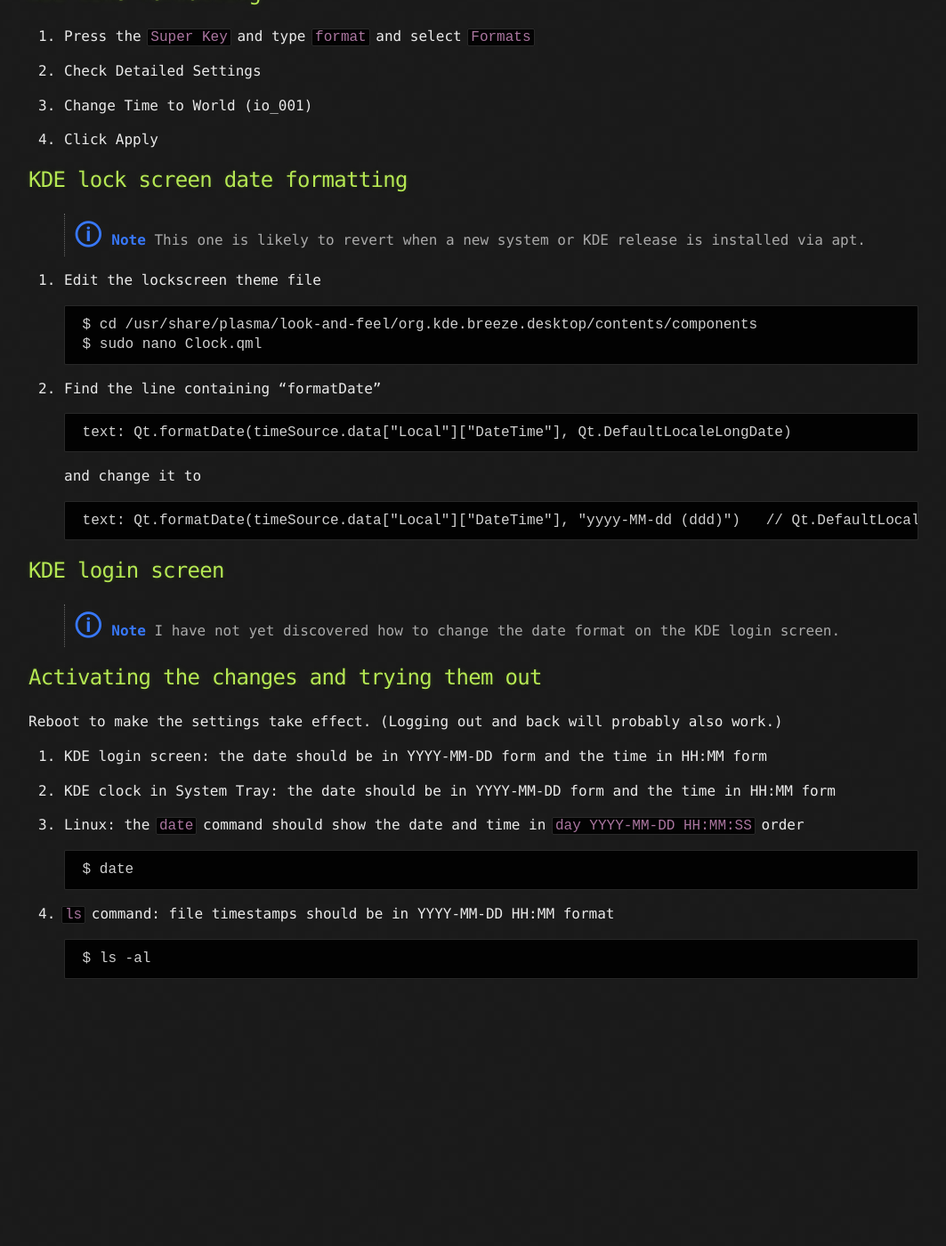
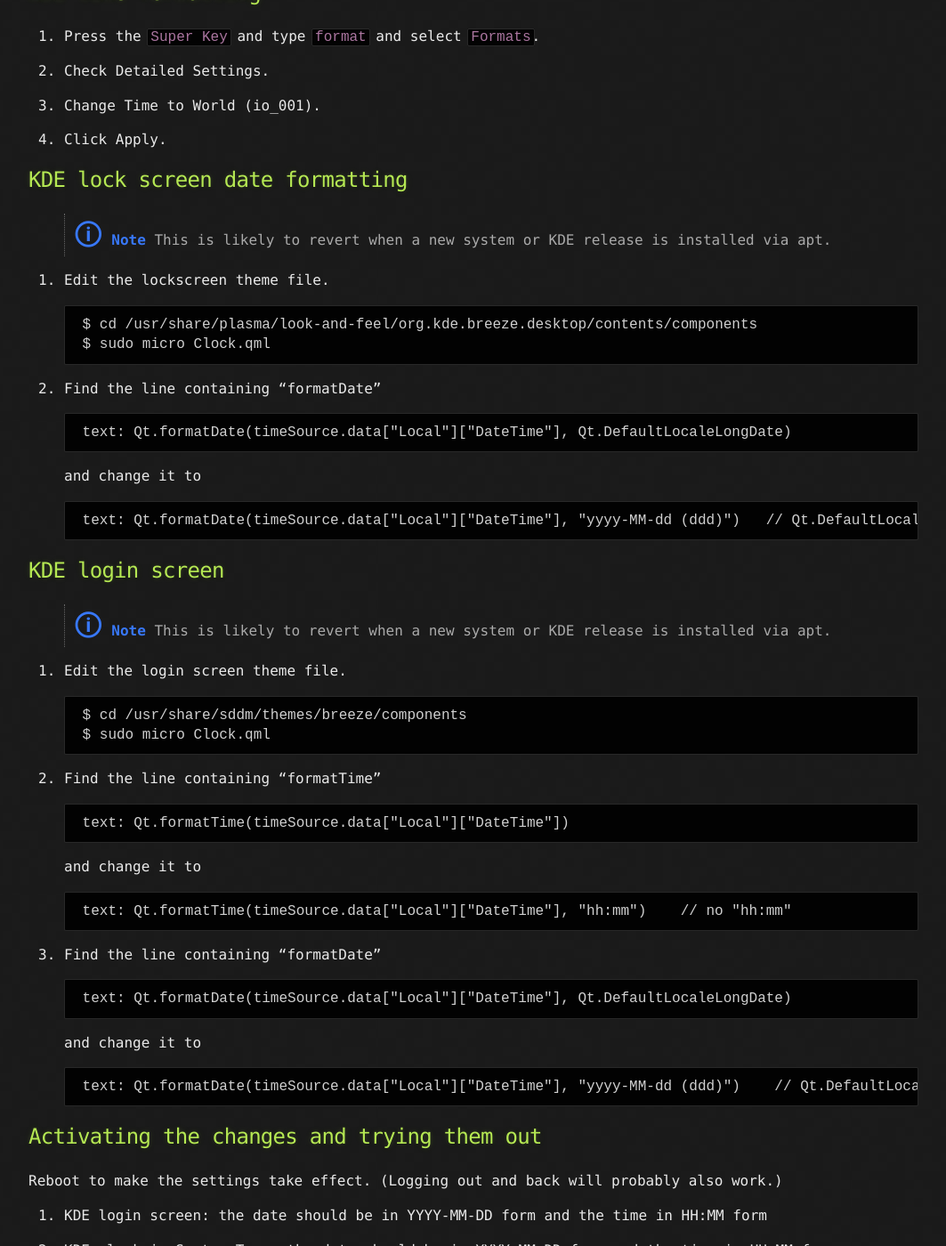
Before and after one commit to leebehrens/linux-notes, a Jekyll site: the page built from docs/_notes/date-time-formatting.md, in a window 1280 px wide and 1400 px high, scrolled down 2187 px. Shown: the whole window at 89% size, without its empty margins (108-1171 px from the left). Built offline with Jekyll 4.4.1, drawn with Linux system fonts in a browser that asks for light colours; some web fonts are replaced; before the commit the page ends 3307 px from its top, so only the background shows below that; some of the changed text lies outside the part shown.

Commit message:
update date-time-formatting

````diff
--- a/docs/_notes/date-time-formatting.md
+++ b/docs/_notes/date-time-formatting.md
@@ -14,29 +14,29 @@ I  prefer my system use the following formats:
 
 ## `ls` timestamp format
 
-1. Edit `.bashrc`
+1. Edit `.bashrc`.
     ```shell
-    $ nano ~/.bashrc
+    $ micro ~/.bashrc
     ```
 
-2. Append the following lines and save
+2. Append the following lines and save.
     ```text
     # Change ls -l time format
     export TIME_STYLE=long-iso
     ```
 
-3. Optional: make the change take effect
+3. Optional: make the change take effect.
     ```shell
     $ source ~/.bashrc
     ```
 
 ## Linux time formatting
 
-{{site.callout_caution}} Skipping these steps will result in locale warning
+{{site.callout_note}} Skipping these steps will result in locale warning
 messages when various commonly used commands are run (e.g., `man`, `apt install`,
 etc.).
 
-1. Create the World (io_001) locale file
+1. Create the World (io_001) locale file.
     ```shell
     $ cd /etc/share/i18n/locales
     $ sudo cp en_US io_001
@@ -74,40 +74,40 @@ etc.).
 
 3. Update available locales
     ```shell
-    $ sudo nano /etc/locale.gen
+    $ sudo micro /etc/locale.gen
     ```
 
 <!--
 4. Uncomment (remove the leading #) from the line `en_IL UTF-8` and save.
 -->
-4. At the end of the file add this line
+4. At the end of the file add this line.
     ```
     io_001 UTF-8
     ```
 
-5. Regenerate locales
+5. Regenerate locales.
     ```shell
     $ sudo locale-gen
     ```
 
 ## KDE time formatting
 
-1. Press the `Super Key` and type `format` and select `Formats`
+1. Press the `Super Key` and type `format` and select `Formats`.
 
-2. Check Detailed Settings
+2. Check Detailed Settings.
 
-3. Change Time to World (io_001) <!-- Israel - English (en_IL) -->
+3. Change Time to World (io_001). <!-- Israel - English (en_IL) -->
 
-4. Click Apply
+4. Click Apply.
 
 ## KDE lock screen date formatting
 
-{{site.callout_note}} This one is likely to revert when a new system or KDE release is installed via apt.
+{{site.callout_note}} This is likely to revert when a new system or KDE release is installed via apt.
 
-1. Edit the lockscreen theme file
+1. Edit the lockscreen theme file.
     ```shell
     $ cd /usr/share/plasma/look-and-feel/org.kde.breeze.desktop/contents/components
-    $ sudo nano Clock.qml
+    $ sudo micro Clock.qml
     ```
 
 2. Find the line containing "formatDate"
@@ -121,12 +121,35 @@ etc.).
 
 ## KDE login screen
 
-{{site.callout_note}} I have not yet discovered how to change the date format on the KDE login screen.
+{{site.callout_note}} This is likely to revert when a new system or KDE release is installed via apt.
+
+1. Edit the login screen theme file.
+    ```shell
+    $ cd /usr/share/sddm/themes/breeze/components
+    $ sudo micro Clock.qml
+    ```
+
+2. Find the line containing "formatTime"
+    ```text
+    text: Qt.formatTime(timeSource.data["Local"]["DateTime"])
+    ```
+    and change it to
+    ```text
+    text: Qt.formatTime(timeSource.data["Local"]["DateTime"], "hh:mm")    // no "hh:mm"
+    ```
+
+3. Find the line containing "formatDate"
+    ```text
+    text: Qt.formatDate(timeSource.data["Local"]["DateTime"], Qt.DefaultLocaleLongDate)
+    ```
+    and change it to
+    ```text
+    text: Qt.formatDate(timeSource.data["Local"]["DateTime"], "yyyy-MM-dd (ddd)")    // Qt.DefaultLocaleLongDate)
+    ```
 
 ## Activating the changes and trying them out
 
-Reboot to make the settings take effect. (Logging out and back will probably
-also work.)
+Reboot to make the settings take effect. (Logging out and back will probably also work.)
 
 1. KDE login screen: the date should be in YYYY-MM-DD form and the time in HH:MM form
 
````
Also changed, not shown: other parts of docs/_notes/date-time-formatting.md (+2 -2 lines).
